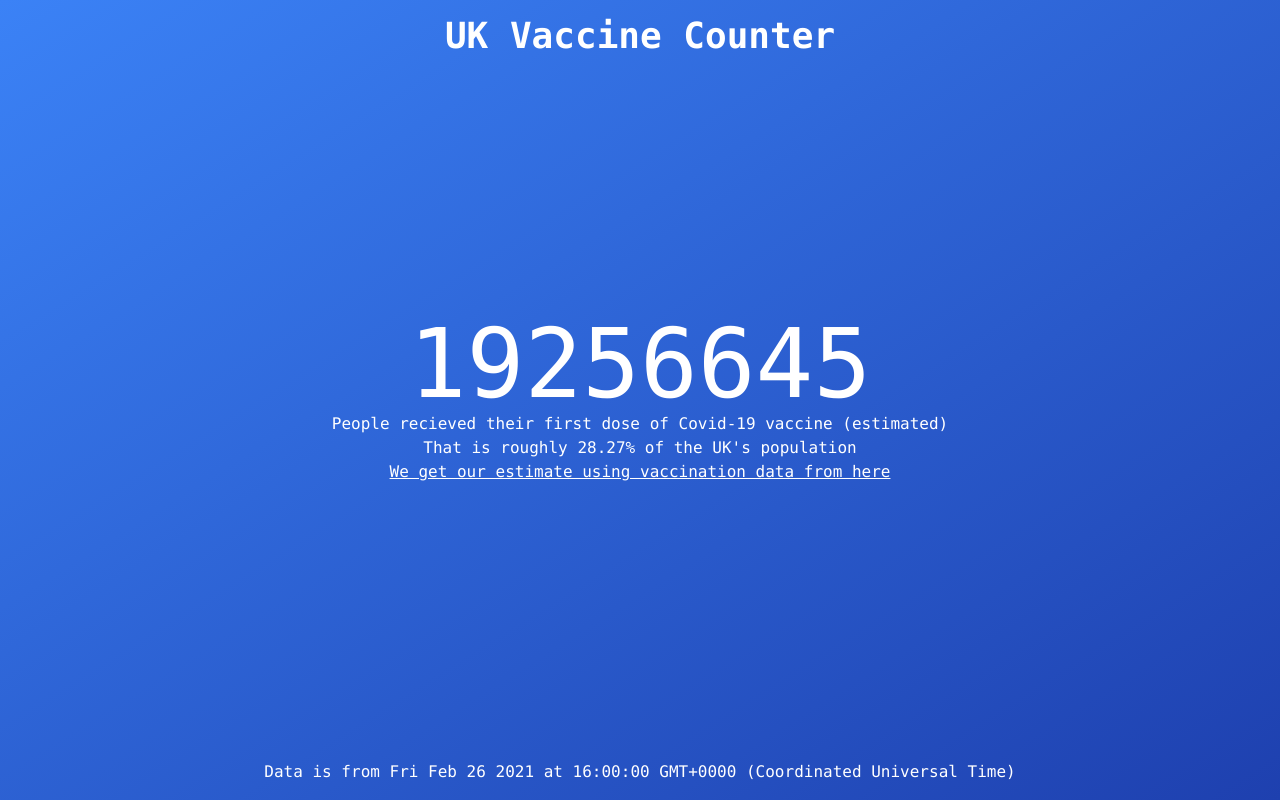
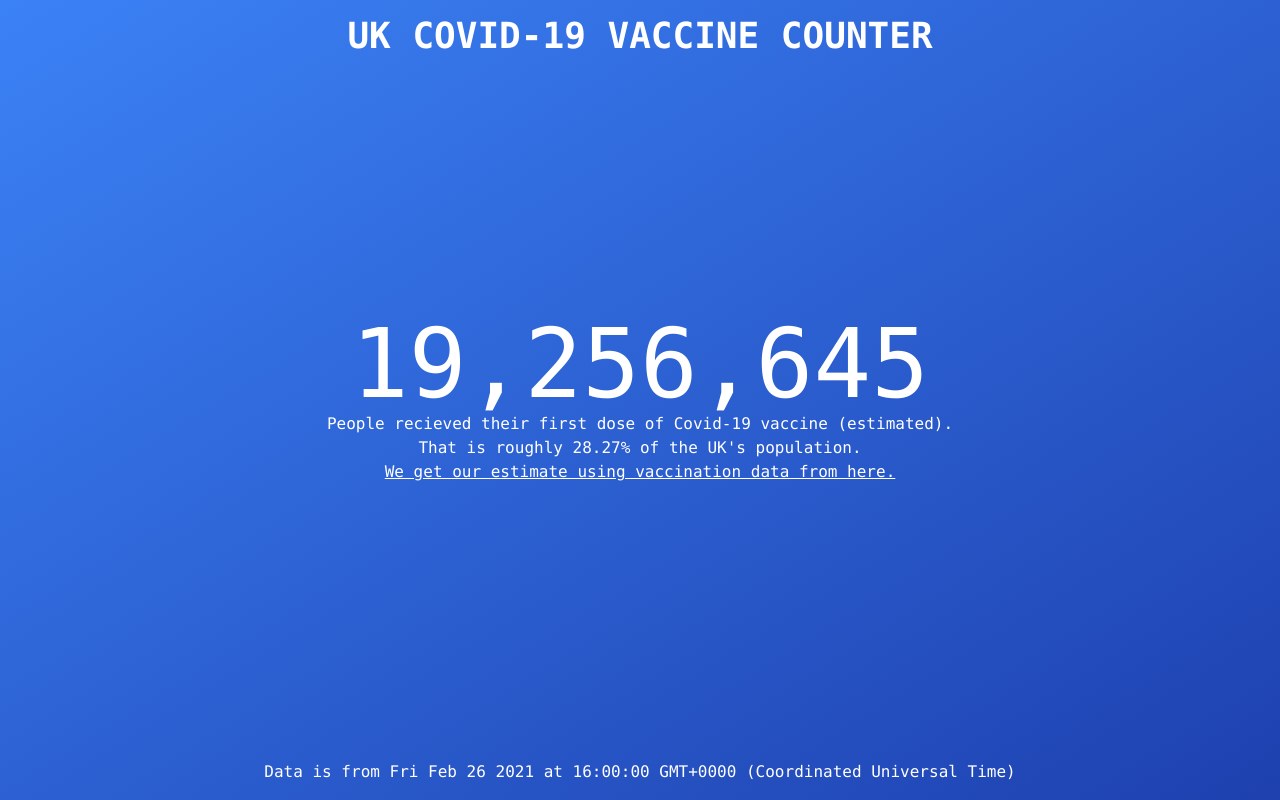
Before and after one commit to GeorgeElliott/VaccineCounter, a React (Create React App) app: page / in a window 1280 px wide. Built offline with nearby package versions, Linux system fonts and the light colour scheme.

Commit message:
Fixed some issues with the formatting
-

```diff
--- a/src/App.js
+++ b/src/App.js
@@ -1,6 +1,9 @@
 import React from "react";
+import NavBar from "./NavBar";
+import Loader from "./Loader";
 
 class App extends React.Component {
+
   state = {
     loading: true,
     caseCount: 19177555,
@@ -16,6 +19,7 @@ class App extends React.Component {
     var secondsBetween = Math.abs(dateDiff) / 1000;
     var vaccinesPerSecond = this.state.dailySevenDayAverage / 86400;
     const caseCount = this.state.caseCount + secondsBetween * vaccinesPerSecond;
+
     this.setState({
       valueToAdd: vaccinesPerSecond,
       caseCount: caseCount,
@@ -50,13 +54,13 @@ class App extends React.Component {
       return (
         <div>
           <h2 className="text-center text-6xl leading-loose md:text-8xl hover:animate-pulse">
-            {Math.round(this.state.caseCount)}
+            {Math.round(this.state.caseCount).toLocaleString()}
           </h2>
           <p className="text-center xs:px-2">
-            People recieved their first dose of Covid-19 vaccine (estimated)
+            People recieved their first dose of Covid-19 vaccine (estimated).
           </p>
           <p className="text-center xs:px-2">
-            That is roughly {this.state.percentageOfPopulation.toFixed(2)}% of the UK's population
+            That is roughly {this.state.percentageOfPopulation.toFixed(2)}% of the UK's population.
           </p>
           <p className="text-center  xs:px-2">
             <a
@@ -65,16 +69,14 @@ class App extends React.Component {
               rel="noreferrer"
               href="https://coronavirus.data.gov.uk/details/vaccinations"
             >
-              We get our estimate using vaccination data from here
+              We get our estimate using vaccination data from here.
             </a>
           </p>
         </div>
       );
     } else {
       return (
-        <div>
-          <p className="text-center text-8xl">Loading...</p>
-        </div>
+        <Loader />
       );
     }
   }
@@ -83,13 +85,7 @@ class App extends React.Component {
     return (
       <div>
         <header className="w-full mx-auto p-4 md:absolute">
-          <nav>
-            <a href="/">
-              <h1 className="text-center text-4xl font-bold">
-                UK Vaccine Counter
-              </h1>
-            </a>
-          </nav>
+          <NavBar />
         </header>
         <main className="flex h-screen flex-row justify-center items-center flex-grow">
           {this.renderContent()}
--- /dev/null
+++ b/src/Loader.js
@@ -0,0 +1,13 @@
+import React from "react";
+
+class Loader extends React.Component {
+  render() {
+    return (
+      <div>
+        <p className="text-center text-8xl">Loading...</p>
+      </div>
+    );
+  }
+}
+
+export default Loader;
--- /dev/null
+++ b/src/NavBar.js
@@ -0,0 +1,25 @@
+import React from "react";
+
+class NavBar extends React.Component {
+  render() {
+    return (
+      <nav>
+        {/* <div>
+          <button className="bg-blue-700 rounded px-3 py-2 m-1">UK</button>
+          <button className="bg-blue-700 rounded px-3 py-2 m-1">England</button>
+          <button className="bg-blue-700 rounded px-3 py-2 m-1">Scotland</button>
+          <button className="bg-blue-700 rounded px-3 py-2 m-1">Wales</button>
+          <button className="bg-blue-700 rounded px-3 py-2 m-1">N.Ireland</button>
+        </div> */}
+
+        <a href="/">
+          <h1 className="text-center text-4xl font-bold uppercase">
+            UK Covid-19 Vaccine Counter
+          </h1>
+        </a>
+      </nav>
+    );
+  }
+}
+
+export default NavBar;
```
